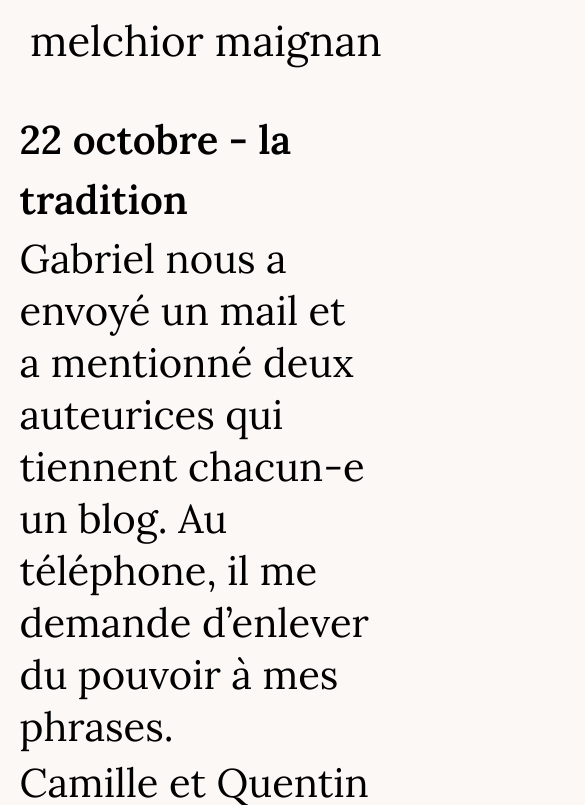
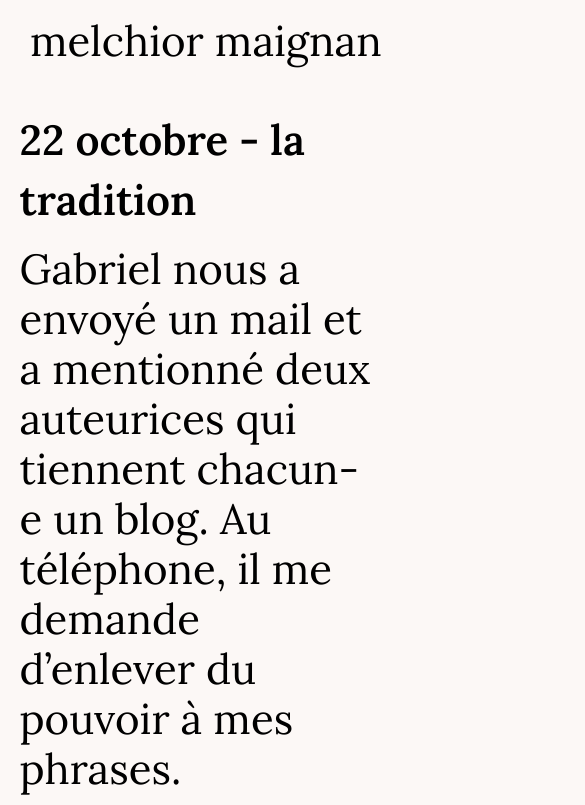
Before and after one commit to Doubl2m/melchiormaignan, a plain HTML site: page journal_octobre_2025.html in a window 390 px wide. Shown: the top 805 px of the page, 585 px wide, since content can reach past the window. Drawn offline with Linux system fonts and the light colour scheme.

Commit message:
Update style.css

```diff
--- a/style.css
+++ b/style.css
@@ -49,7 +49,7 @@ body {
   	top: 0;
   	overflow: hidden;
 	padding: 10px;
-	width: 65%;
+	width: 60%;
 	margin: auto;
 	background-color: rgb(252, 248, 246);
 	user-select: none;
@@ -80,7 +80,7 @@ body {
 /* ============================================= */
 
 #center_panel {
-	width: 65%;
+	width: 60%;
 	margin: auto;
 	margin-top: 5%;
 	font-size: 22px;
@@ -155,7 +155,8 @@ h1, h2, h3, h4 {
 
 p {
 	font-size: 18px;
-	margin-top: 1%;
+	line-height: 32px;
+	margin-top: 2%;
 }
 
 /* ============================================= */
@@ -242,11 +243,13 @@ p {
 	}
 
 	h1, h2, h3, h4 {
-		font-size: 40px;
+		font-size: 42px;
 		line-height: 60px;
 	}
 
 	p {
-		font-size: 40px;
+		font-size: 42px;
+		line-height: 50px;
+		margin-top: 4%;
 	}
 }
```
